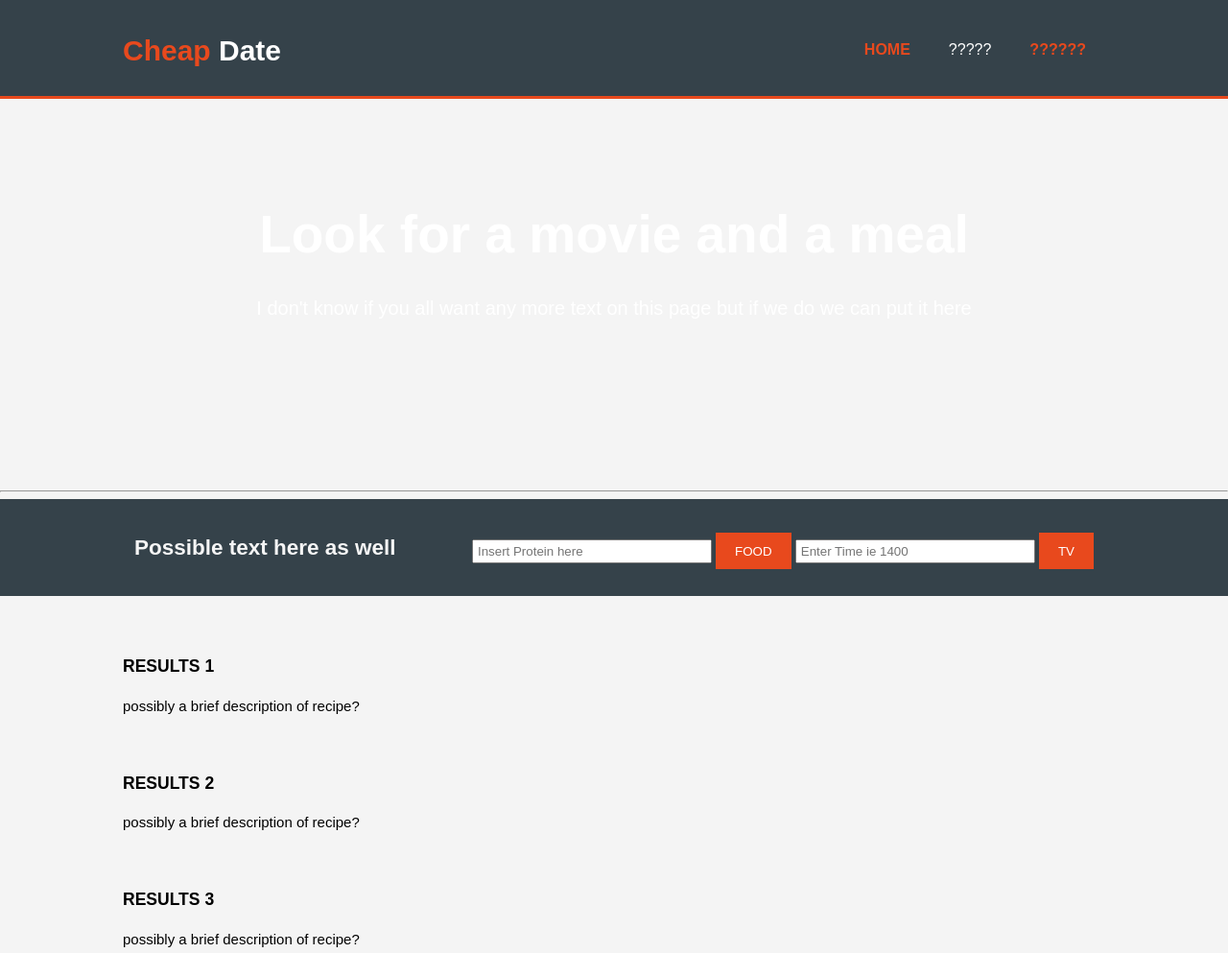
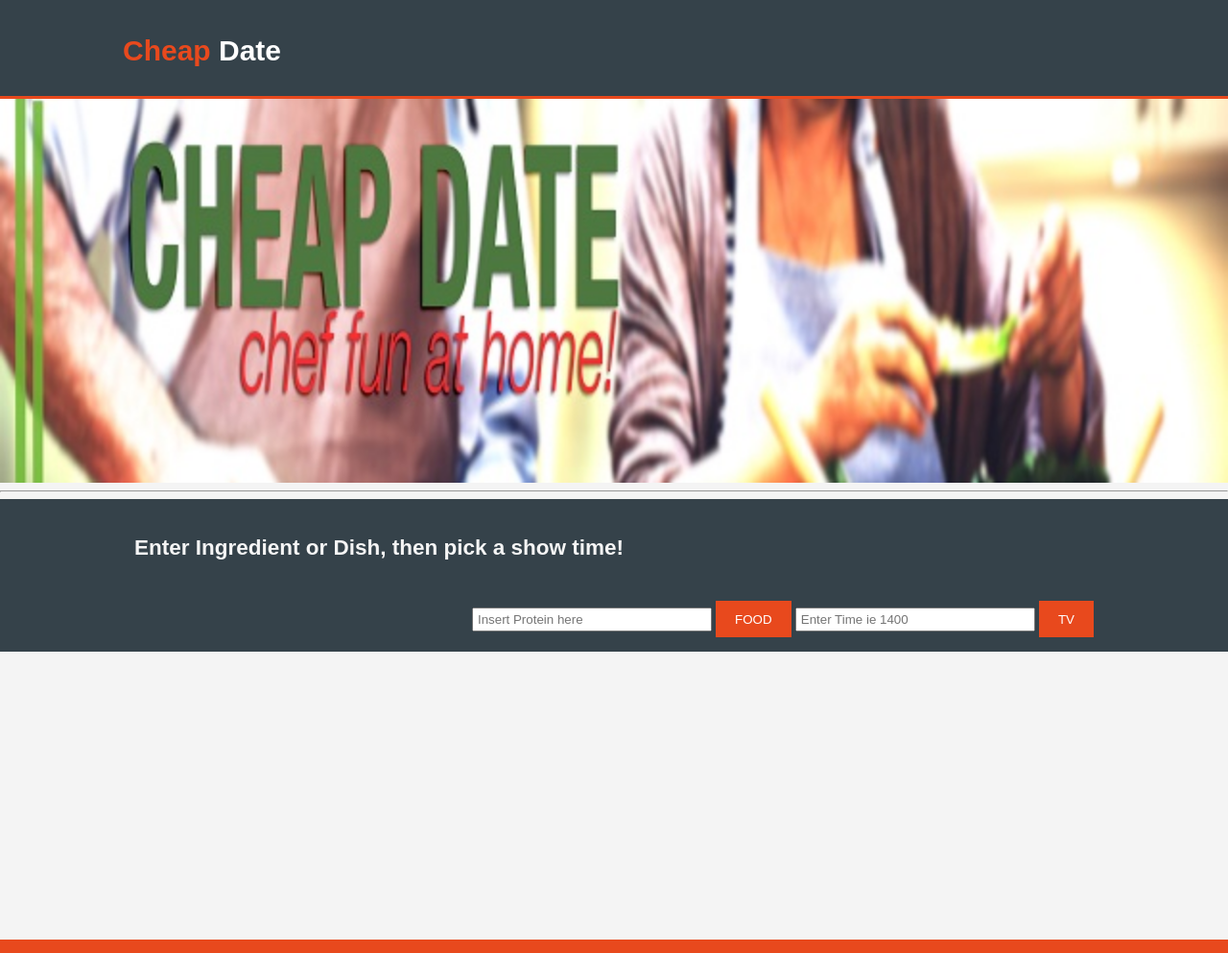
Before and after one commit to ToddTateDev/Project-1-Repo, a plain HTML site: page index.html in a window 1280 px wide. Shown: the top 993 px of the page at 96% size. Drawn offline with nearby package versions, Linux system fonts and the light colour scheme.

Commit message:
Finished functionality and updated photo background image

```diff
--- a/index.html
+++ b/index.html
@@ -1,5 +1,6 @@
 <!DOCTYPE html>
 <html lang="en">
+
 <head>
     <meta charset="UTF-8" />
     <meta name="viewport" content="width=device-width, initial-scale=1.0" />
@@ -10,6 +11,7 @@
     <script src="https://cdnjs.cloudflare.com/ajax/libs/moment.js/2.24.0/moment.min.js"></script>
     <title>Cheap Date</title>
 </head>
+
 <body>
     <!-- Header -->
     <header>
@@ -28,9 +30,9 @@
             <nav>
                 <!-- my unodered list - not necessary but just doing it for practice -->
                 <ul>
-<li class="current"><a href="index.html">Home</a></li>
-<li><a href="index.html">?????</a></li>
-<li class="current"><a href="index.html">??????</a></li>
+                    <li class="current"><a href="index.html"></a></li>
+                    <li><a href="index.html"></a></li>
+                    <li class="current"><a href="index.html"></a></li>
                 </ul>
 
             </nav>
@@ -39,11 +41,9 @@
     <!-- This is where the picture we have made will go -->
     <section id="imageId">
         <div class="container">
-            <h1>
-                Look for a movie and a meal
-            </h1>
 
-            <p>I don't know if you all want any more text on this page but if we do we can put it here</p>
+
+
         </div>
         <!-- this ends the section where our picture will go -->
     </section>
@@ -51,7 +51,7 @@
     <!-- where our search inputs will be  -->
     <section id="searchId">
         <div class="container">
-            <h1>Possible text here as well</h1>
+            <h1>Enter Ingredient or Dish, then pick a show time!</h1>
 
             <form>
                 <input type="search" placeholder="Insert Protein here" id="ingredient">
@@ -71,21 +71,21 @@
 
             <!-- more placeholders then anything will have to take out  -->
             <div class="box1">
-                    <img class = "img1" src="">
-                    <h3 class = "recipeName1">RESULTS 1</h3>
-                    <p>possibly a brief description of recipe?</p>
+                <img class="img1" src="">
+                <h3 class="recipeName1"></h3>
+
             </div>
 
             <div class="box2">
-                    <img class = "img2" src="">
-                        <h3 class = "recipeName2">RESULTS 2</h3>
-                        <p>possibly a brief description of recipe?</p>
+                <img class="img2" src="">
+                <h3 class="recipeName2"></h3>
+
             </div>
 
             <div class="box3">
-                        <img class = "img3" src="">
-                            <h3 class = "recipeName3">RESULTS 3</h3>
-                            <p>possibly a brief description of recipe?</p>
+                <img class="img3" src="">
+                <h3 class="recipeName3"></h3>
+
             </div>
 
 
@@ -100,20 +100,20 @@
 
             <!-- more placeholders then anything will have to take out  -->
             <div class="tvbox1">
-                    <img class = "tvimg1" src="">
-                    <h3 class = "showName1"></h3>
+                <img class="tvimg1" src="">
+                <h3 class="showName1"></h3>
 
             </div>
 
             <div class="tvbox2">
-                    <img class = "tvimg2" src="">
-                        <h3 class = "showName2"></h3>
+                <img class="tvimg2" src="">
+                <h3 class="showName2"></h3>
 
             </div>
 
             <div class="tvbox3">
-                        <img class = "tvimg3" src="">
-                            <h3 class = "showName3"></h3>
+                <img class="tvimg3" src="">
+                <h3 class="showName3"></h3>
 
             </div>
 
@@ -130,6 +130,7 @@
         <p>Cheap Date ------</p>
 
     </footer>
-    <script src = "js/cheap.js"></script>
+    <script src="js/cheap.js"></script>
 </body>
+
 </html>
--- a/js/cheap.js
+++ b/js/cheap.js
@@ -18,7 +18,7 @@ $("#add-time").on("click", function (event) {
     console.log(tvResults);
 
     for (var i = 0; i < 3; i++) {
-      var showImage = tvResults[i].show.image.original;
+      var showImage = tvResults[i].show.image.medium;
       var showName = tvResults[i].show.name;
       var showURL = tvResults[i].show.url;
 
```
Also changed, not shown: css/img1.jpg (added). Lines whose indentation alone changed are shown as unchanged.
